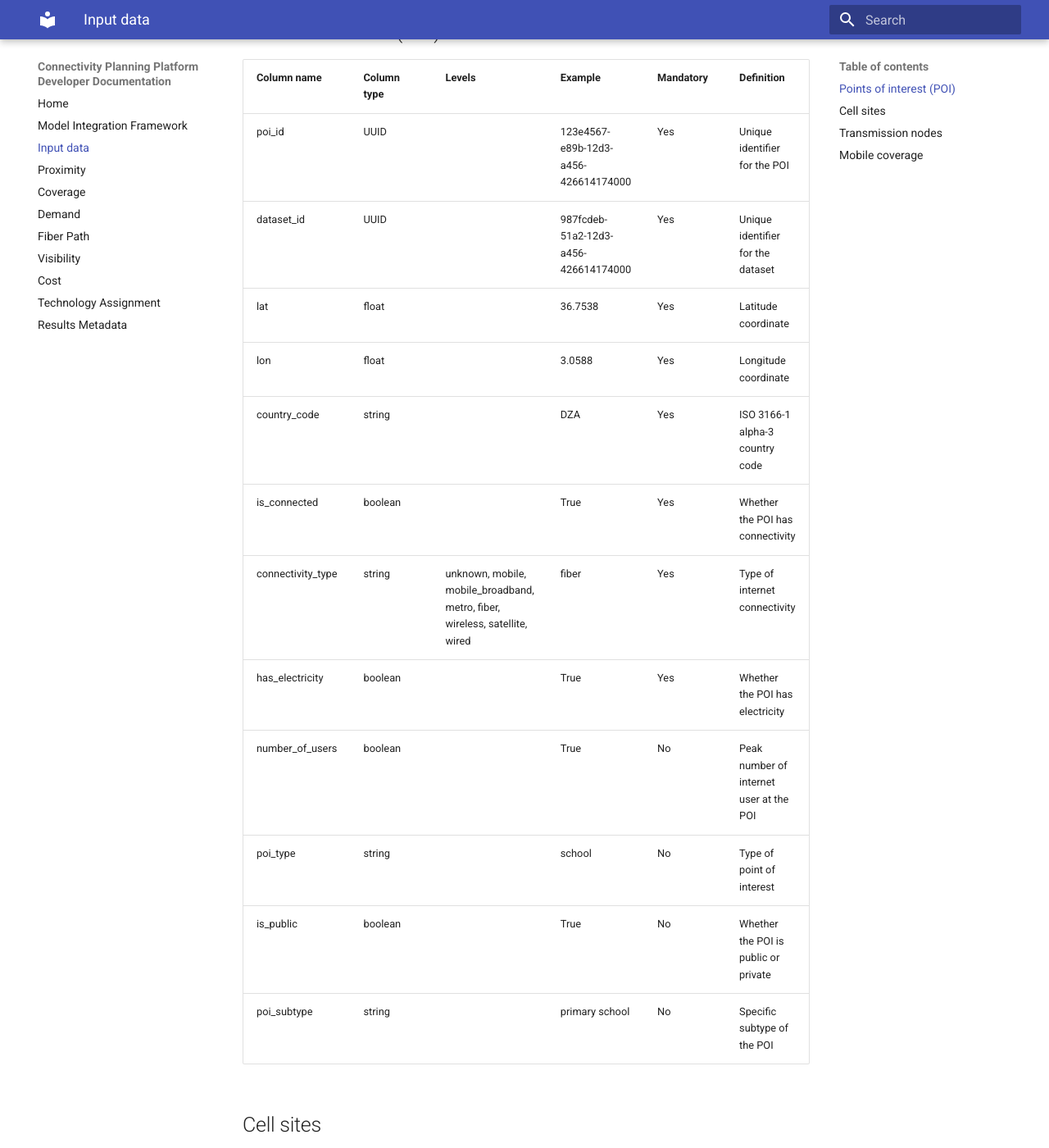
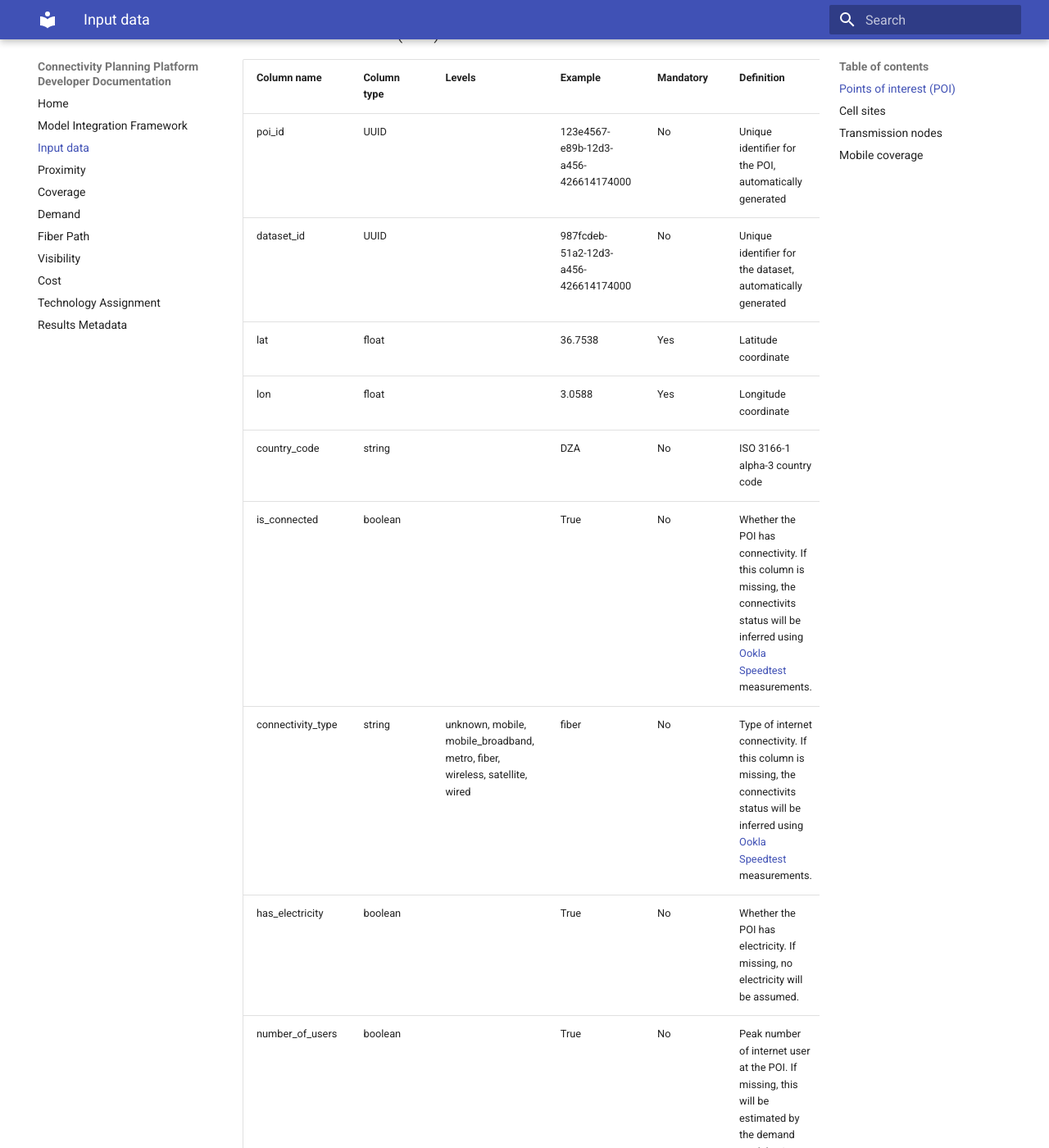
Before and after one commit to FNS-Division/inframapkit-documentation, an MkDocs documentation site: the page built from docs/inputdata.md, in a window 1280 px wide and 1400 px high, scrolled down 250 px. Shown: the whole window at 82% size. Built offline with MkDocs 1.6.1 and Material for MkDocs 9.7.7, drawn with Linux system fonts in a browser that asks for light colours; some of the changed text lies outside the part shown.

Commit message:
refactor: Update mandatory fields for POI and cell site data documentation

```diff
--- a/docs/inputdata.md
+++ b/docs/inputdata.md
@@ -6,29 +6,27 @@ This page summarizes the data user-provided required by the toolkit. The provide
 
 | Column name | Column type | Levels | Example | Mandatory | Definition |
 |------------|-------------|---------|----------|-----------|------------|
-| poi_id | UUID | | 123e4567-e89b-12d3-a456-426614174000 | Yes | Unique identifier for the POI |
-| dataset_id | UUID | | 987fcdeb-51a2-12d3-a456-426614174000 | Yes | Unique identifier for the dataset |
+| poi_id | UUID | | 123e4567-e89b-12d3-a456-426614174000 | No | Unique identifier for the POI, automatically generated |
+| dataset_id | UUID | | 987fcdeb-51a2-12d3-a456-426614174000 | No | Unique identifier for the dataset, automatically generated |
 | lat | float | | 36.7538 | Yes | Latitude coordinate |
 | lon | float | | 3.0588 | Yes | Longitude coordinate |
-| country_code | string | | DZA | Yes | ISO 3166-1 alpha-3 country code |
-| is_connected | boolean | | True | Yes | Whether the POI has connectivity |
-| connectivity_type | string | unknown, mobile, mobile_broadband, metro, fiber, wireless, satellite, wired | fiber | Yes | Type of internet connectivity |
-| has_electricity | boolean | | True | Yes | Whether the POI has electricity |
-| number_of_users | boolean | | True | No | Peak number of internet user at the POI |
+| country_code | string | | DZA | No | ISO 3166-1 alpha-3 country code |
+| is_connected | boolean | | True | No | Whether the POI has connectivity. If this column is missing, the connectivits status will be inferred using [Ookla Speedtest](https://www.ookla.com/ookla-for-good/open-data) measurements. |
+| connectivity_type | string | unknown, mobile, mobile_broadband, metro, fiber, wireless, satellite, wired | fiber | No | Type of internet connectivity. If this column is missing, the connectivits status will be inferred using [Ookla Speedtest](https://www.ookla.com/ookla-for-good/open-data) measurements. |
+| has_electricity | boolean | | True | No | Whether the POI has electricity. If missing, no electricity will be assumed. |
+| number_of_users | boolean | | True | No | Peak number of internet user at the POI. If missing, this will be estimated by the demand model using population data. |
 | poi_type | string | | school | No | Type of point of interest |
-| is_public | boolean | | True | No | Whether the POI is public or private |
-| poi_subtype | string | | primary school | No | Specific subtype of the POI |
 
 ## Cell sites
 
 | Column name | Column type | Levels | Example | Mandatory | Definition |
 |------------|-------------|---------|----------|-----------|------------|
-| ict_id | UUID | | 123e4567-e89b-12d3-a456-426614174000 | Yes | Cell tower identifier |
-| dataset_id | UUID | | 987fcdeb-51a2-12d3-a456-426614174000 | Yes | Unique identifier for the dataset |
+| ict_id | UUID | | 123e4567-e89b-12d3-a456-426614174000 | No | Cell tower identifier |
+| dataset_id | UUID | | 987fcdeb-51a2-12d3-a456-426614174000 | No | Unique identifier for the dataset |
 | latitude | float | | 38.988755 | Yes | Cell tower geographical latitude |
 | longitude | float | | 1.401938 | Yes | Cell tower geographical longitude |
 | radio_type | string | 2G, 3G, 4G, 5G | 4G | Yes | Type of radio transmission technology |
-| antenna_height | float | | 25 | Yes | Antenna height in meters from the ground |
+| antenna_height | float | | 25 | No | Antenna height in meters from the ground, if missing a height of 25 meters will be assumed. |
 | operator_name | string | | TelOperator | No | Mobile network operator name |
 | backhaul_type | string | fiber, microwave, satellite | fiber | No | Type of backhaul connectivity of the cell tower |
 | backhaul_throughput_mbps | float | | 1000 | No | Equipped throughput of the backhaul |
@@ -37,12 +35,12 @@ This page summarizes the data user-provided required by the toolkit. The provide
 
 | Column name | Column type | Levels | Example | Mandatory | Definition |
 |------------|-------------|---------|----------|-----------|------------|
-| ict_id | UUID | | 123e4567-e89b-12d3-a456-426614174000 | Yes | Node identifier |
-| dataset_id | UUID | | 987fcdeb-51a2-12d3-a456-426614174000 | Yes | Unique identifier for the dataset |
+| ict_id | UUID | | 123e4567-e89b-12d3-a456-426614174000 | No | Node identifier |
+| dataset_id | UUID | | 987fcdeb-51a2-12d3-a456-426614174000 | No | Unique identifier for the dataset |
 | latitude | float | | 38.988755 | Yes | Geographical latitude |
 | longitude | float | | 1.401938 | Yes | Geographical longitude |
-| transmission_medium | string | fiber, microwave, other | fiber | Yes | Transmission medium |
-| node_status | string | operational, planned, under construction | operational | Yes | Status of the node |
+| transmission_medium | string | fiber, microwave, other | fiber | No | Transmission medium. If missing, 'fiber' will be assumed. |
+| node_status | string | operational, planned, under construction | operational | No | Status of the node. If missing, 'operational' will be assumed. |
 | operator_name | string | | TelOperator | No | Name of the mobile operator |
 | equipped_capacity_mbps | float | | 1000 | No | Equipped bandwidth ready for use to connect subscribers |
 | potential_capacity_mbps | float | | 2000 | No | Total theoretical bandwidth available for subscriber connections |
```
